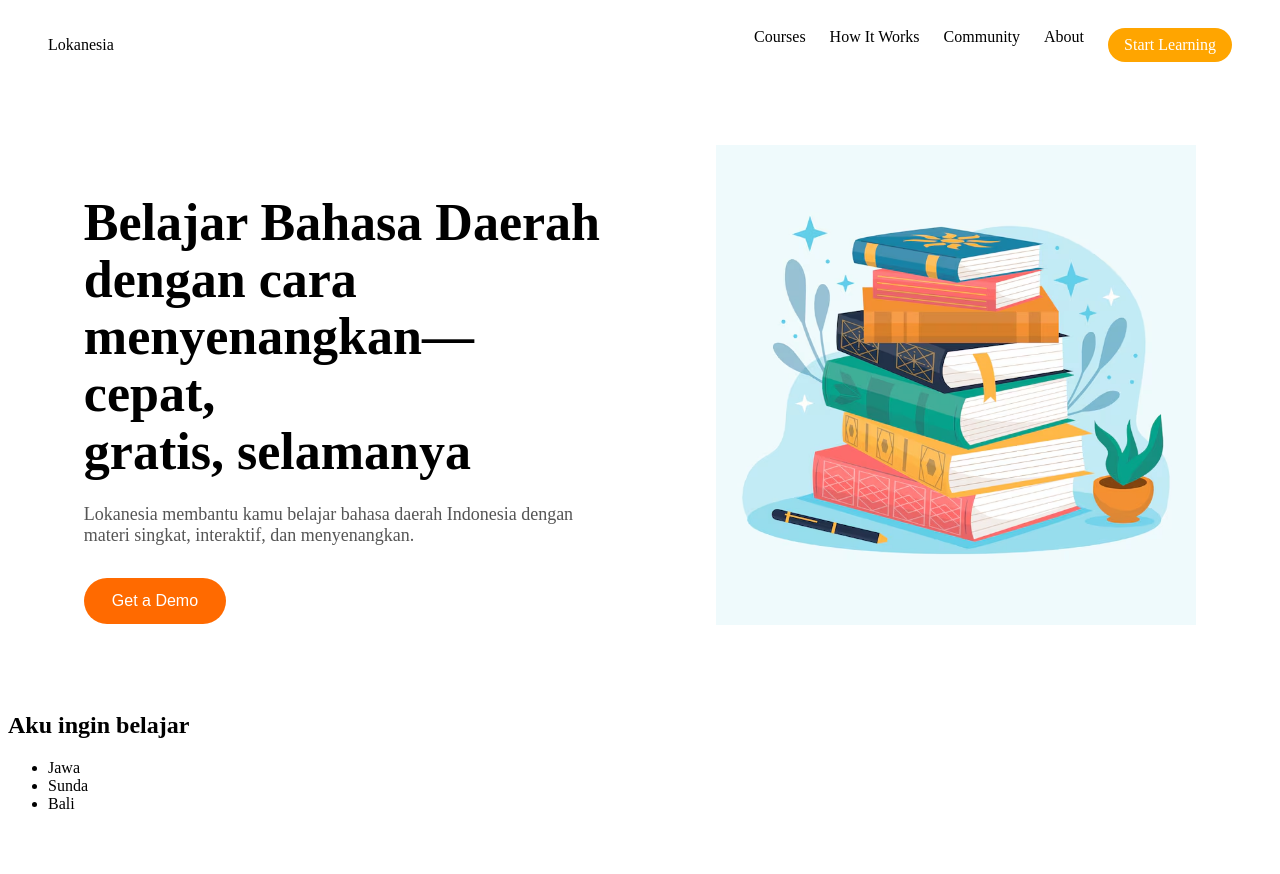
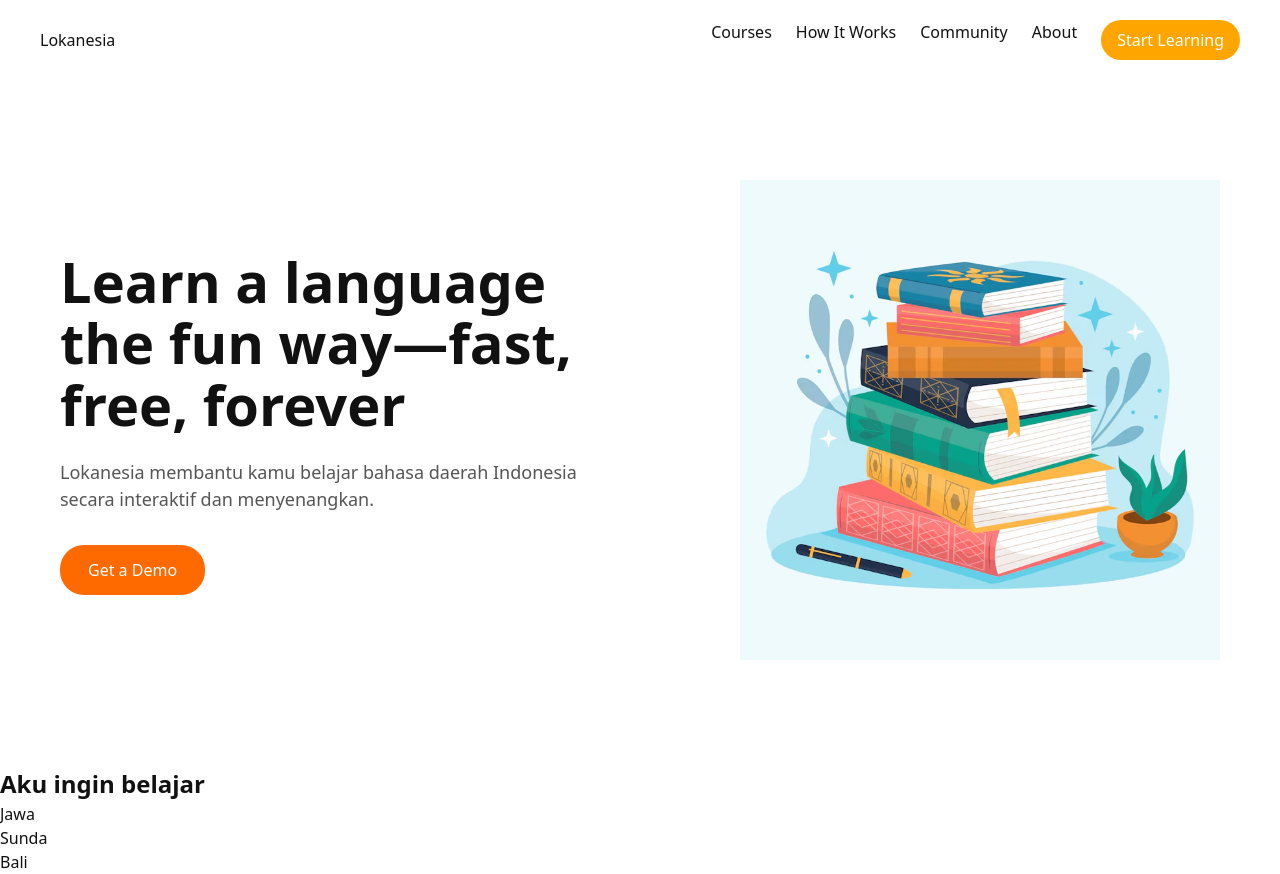
Before and after one commit to adityaalif-1011/Lonakesia, a Next.js app in the folder apps/frontend/: page / in a window 1280 px wide. Before the commit the page ends 829 px from the top, so only its background shows below. Built offline with nearby package versions, Linux system fonts and the light colour scheme.

Commit message:
add frontend source code

```diff
--- a/apps/frontend/app/globals.css
+++ b/apps/frontend/app/globals.css
@@ -1,66 +1,34 @@
-nav {
-  display: flex;
-  justify-content: space-between;
-  align-items: center;
-  padding: 20px 40px;
-}
-
-nav ul {
-  display: flex;
-  list-style: none;
-  gap: 24px;
+/* ===== RESET DASAR ===== */
+* {
+  box-sizing: border-box;
   margin: 0;
   padding: 0;
 }
 
-nav li {
-  cursor: pointer;
-  font-weight: 500;
+/* ===== BODY ===== */
+body {
+  font-family: system-ui, -apple-system, BlinkMacSystemFont, "Segoe UI",
+    sans-serif;
+  background-color: #ffffff;
+  color: #111111;
+  line-height: 1.5;
 }
 
-nav li:last-child {
-  background-color: orange;
-  color: white;
-  padding: 8px 16px;
-  border-radius: 20px;
+/* ===== LINK & BUTTON GLOBAL ===== */
+a {
+  text-decoration: none;
+  color: inherit;
 }
 
-
-.hero {
-  display: flex;
-  align-items: center;
-  justify-content: space-between;
-  padding: 5% 6%;
-  gap: 40px;
+button {
+  font-family: inherit;
+  cursor: pointer;
+  border: none;
+  background: none;
 }
 
-.hero-left {
-  max-width: 520px;
+/* ===== LIST ===== */
+ul {
+  list-style: none;
+  padding: 0;
 }
-
-.hero-left h1 {
-  font-size: 52px;
-  line-height: 1.1;
-  margin-bottom: 24px;
-}
-
-.hero-left p {
-  font-size: 18px;
-  color: #555;
-  margin-bottom: 32px;
-}
-
-.hero-btn {
-  background-color: #ff6a00;
-  color: white;
-  border: none;
-  padding: 14px 28px;
-  border-radius: 24px;
-  font-size: 16px;
-  cursor: pointer;
-}
-
-.hero-right img {
-  max-width: 480px;
-  width: 100%;
-}
--- a/apps/frontend/app/layout.js
+++ b/apps/frontend/app/layout.js
@@ -1,5 +1,5 @@
 import "./globals.css";
-import Navbar from "@/components/Navbar";
+import Navbar from "@/components/Navbar/Navbar";
 
 export default function RootLayout({ children }) {
   return (
--- a/apps/frontend/app/page.js
+++ b/apps/frontend/app/page.js
@@ -1,6 +1,5 @@
-import HeroSection from "@/components/landing/HeroSection";
-import FeatureSection from "@/components/landing/FeatureSection";
-
+import HeroSection from "@/components/landing/Hero/HeroSection";
+import FeatureSection from "@/components/landing/Feature/FeatureSection";
 export default function Home() {
   return (
     <main>
--- a/apps/frontend/components/Navbar.js
+++ /dev/null
@@ -1,15 +0,0 @@
-export default function Navbar() {
-  return (
-    <nav>
-      <div>Lokanesia</div>
-
-      <ul>
-        <li>Courses</li>
-        <li>How It Works</li>
-        <li>Community</li>
-        <li>About</li>
-        <li>Start Learning</li>
-      </ul>
-    </nav>
-  );
-}
--- /dev/null
+++ b/apps/frontend/components/Navbar/Navbar.js
@@ -0,0 +1,17 @@
+import styles from "./Navbar.module.css";
+
+export default function Navbar() {
+  return (
+    <nav className={styles.nav}>
+      <div className={styles.logo}>Lokanesia</div>
+
+      <ul className={styles.menu}>
+        <li>Courses</li>
+        <li>How It Works</li>
+        <li>Community</li>
+        <li>About</li>
+        <li className={styles.cta}>Start Learning</li>
+      </ul>
+    </nav>
+  );
+}
--- /dev/null
+++ b/apps/frontend/components/Navbar/Navbar.module.css
@@ -0,0 +1,19 @@
+.nav {
+  display: flex;
+  justify-content: space-between;
+  align-items: center;
+  padding: 20px 40px;
+}
+
+.menu {
+  display: flex;
+  gap: 24px;
+  list-style: none;
+}
+
+.cta {
+  background: orange;
+  color: white;
+  padding: 8px 16px;
+  border-radius: 20px;
+}
--- /dev/null
+++ b/apps/frontend/components/landing/Hero/HeroSection.js
@@ -0,0 +1,26 @@
+import styles from "./HeroSection.module.css";
+
+export default function HeroSection() {
+  return (
+    <section className={styles.hero}>
+      <div className={styles.left}>
+        <h1 className={styles.title}>
+          Learn a language <br />
+          the fun way—fast, <br />
+          free, forever
+        </h1>
+
+        <p className={styles.desc}>
+          Lokanesia membantu kamu belajar bahasa daerah Indonesia secara
+          interaktif dan menyenangkan.
+        </p>
+
+        <button className={styles.button}>Get a Demo</button>
+      </div>
+
+      <div className={styles.right}>
+        <img src="/hero.avif" alt="Hero illustration" />
+      </div>
+    </section>
+  );
+}
--- a/apps/frontend/components/landing/HeroSection.module.css
+++ b/apps/frontend/components/landing/Hero/HeroSection.module.css
@@ -2,37 +2,34 @@
   display: flex;
   align-items: center;
   justify-content: space-between;
-  padding: 5% 6%;
-  gap: 40px;
+  padding: 100px 60px;
 }
 
-.hero-left {
+.left {
   max-width: 520px;
 }
 
-.hero-left h1 {
-  font-size: 52px;
+.title {
+  font-size: 56px;
   line-height: 1.1;
   margin-bottom: 24px;
 }
 
-.hero-left p {
+.desc {
   font-size: 18px;
   color: #555;
   margin-bottom: 32px;
 }
 
-.hero-btn {
+.button {
   background-color: #ff6a00;
   color: white;
-  border: none;
   padding: 14px 28px;
   border-radius: 24px;
   font-size: 16px;
-  cursor: pointer;
 }
 
-.hero-right img {
+.right img {
+  width: 100%;
   max-width: 480px;
-  width: 100%;
 }
--- a/apps/frontend/components/landing/HeroSection.js
+++ /dev/null
@@ -1,26 +0,0 @@
-import Style from './HeroSection.module.css';
-
-export default function HeroSection() {
-  return (
-    <section className="hero">
-      <div className="hero-left">
-        <h1>
-          Belajar Bahasa Daerah <br />
-          dengan cara menyenangkan—cepat, <br />
-          gratis, selamanya
-        </h1>
-
-        <p>
-          Lokanesia membantu kamu belajar bahasa daerah Indonesia
-          dengan materi singkat, interaktif, dan menyenangkan.
-        </p>
-
-        <button className="hero-btn">Get a Demo</button>
-      </div>
-
-      <div className="hero-right">
-        <img src="/hero.avif" alt="Learning illustration" />
-      </div>
-    </section>
-  );
-}
```
Also changed, not shown: apps/frontend/components/landing/Feature/FeatureSection.js (renamed from apps/frontend/components/landing/FeatureSection.js), apps/frontend/components/landing/Feature/FeatureSection.module.css (added).
